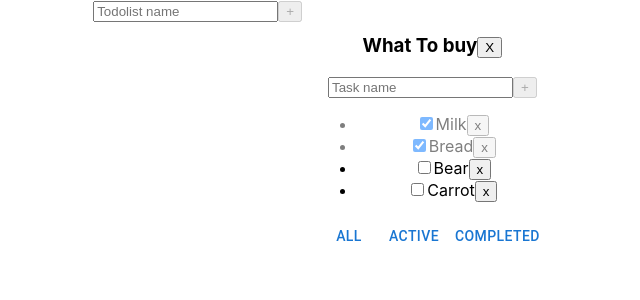
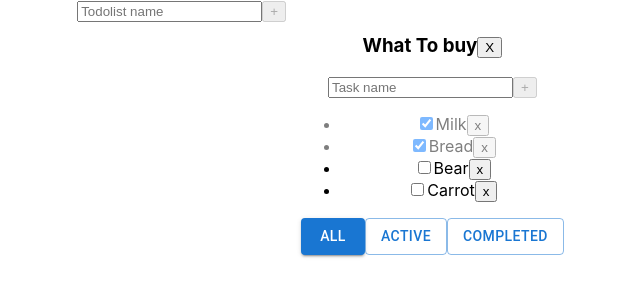
Before and after one commit to Alexmiroha/samurai-way-main, a React (Create React App) app: page / in a window 1280 px wide. Shown: the top 300 px of the page, without its empty margins (312-952 px from the left). Built offline with nearby package versions, Linux system fonts and the light colour scheme.

Commit message:
L7 variant Button Material UI

```diff
--- a/src/Todolist/Todolist.tsx
+++ b/src/Todolist/Todolist.tsx
@@ -77,15 +77,15 @@ export const Todolist: FC<TodolistPropsType> = (props: TodolistPropsType): JSX.E
                 {taskItems}
             </ul>
             <div>
-                <Button className={props.currentFilter === 'all' ? 'button' : ''} onClick={
+                <Button variant={props.currentFilter === 'all' ? "contained" : "outlined"} onClick={
                     handlerCreator('all')
                 }>All
                 </Button>
-                <Button className={props.currentFilter === 'active' ? 'button' : ''} onClick={
+                <Button variant={props.currentFilter === 'active' ? "contained" : "outlined"} onClick={
                     handlerCreator('active')
                 }>Active
                 </Button>
-                <Button className={props.currentFilter === 'completed' ? 'button' : ''} onClick={
+                <Button variant={props.currentFilter === 'completed' ? "contained" : "outlined"} onClick={
                     handlerCreator('completed')
                 }>Completed
                 </Button>
```
